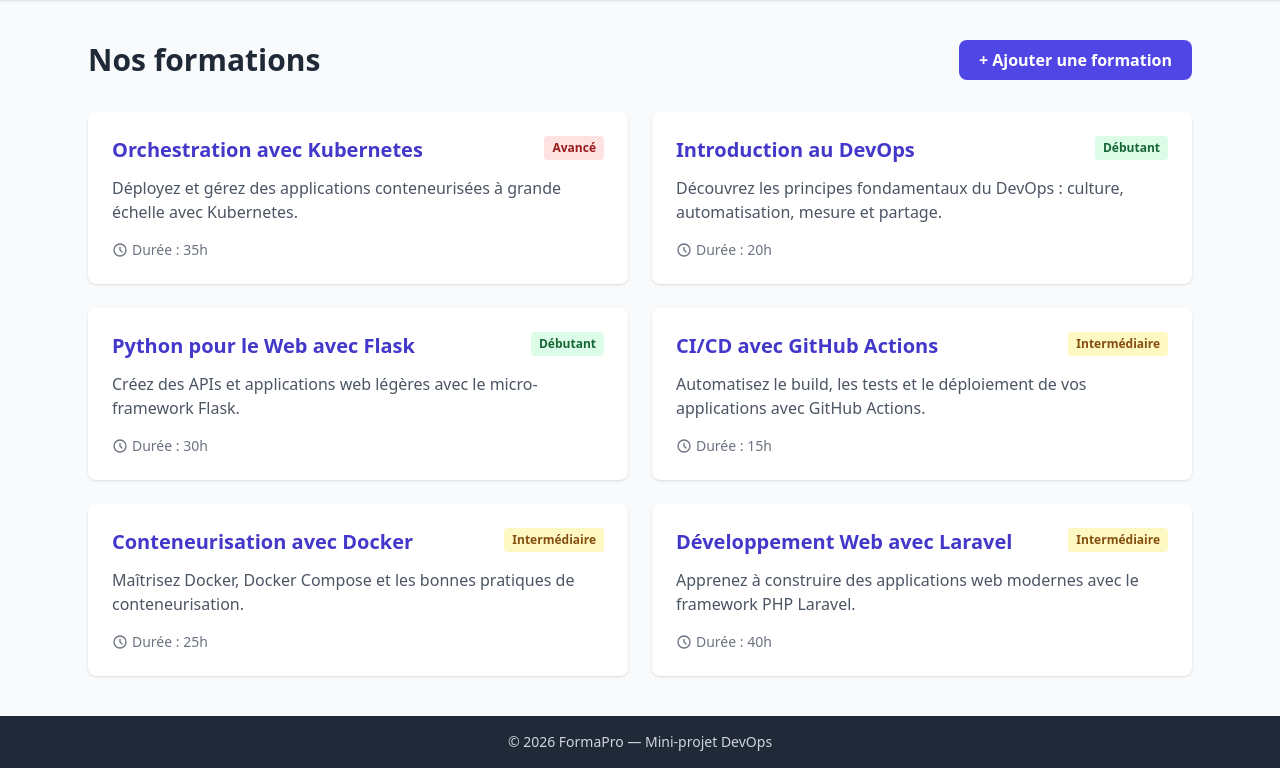
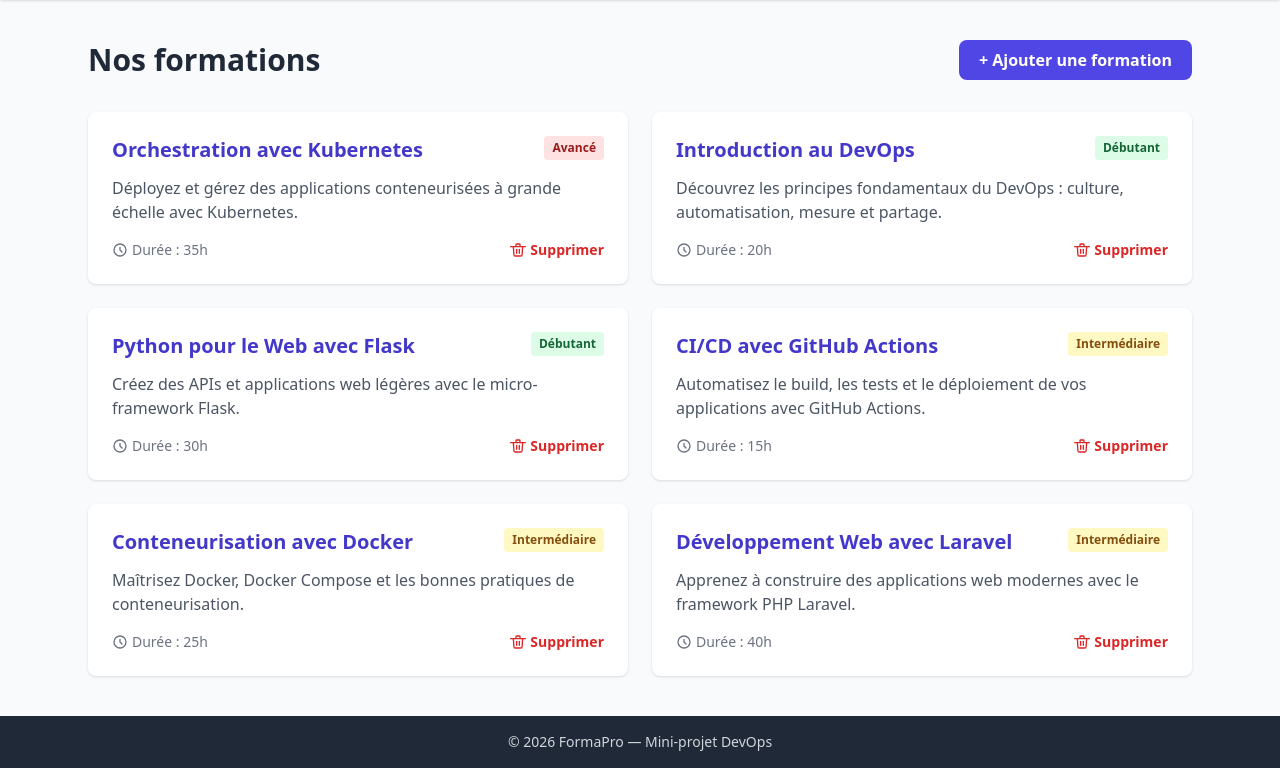
Before and after one commit to GhostSt94/mini-projet-automatisation, a Laravel app: page /formations in a window 1280 px wide. Shown: the part 60-828 px from the top of the page. Run offline with Laravel 10, Linux system fonts and the light colour scheme; data comes from the database, SQL or seed files in the repository; some libraries are stand-ins or nearby versions.

Commit message:
feat: add formation deletion + report generation tooling
- DELETE /formations/{formation} route + destroy() method
- Delete button on each formation card with JS confirm
- Flash message "Formation supprimée avec succès"
- docs/build_docx.py: Python script to generate a Word report
  with embedded screenshots (run via python:3.11-slim container)
- 3 app screenshots captured via zenika/alpine-chrome headless

```diff
--- a/app/Http/Controllers/FormationController.php
+++ b/app/Http/Controllers/FormationController.php
@@ -41,4 +41,13 @@ class FormationController extends Controller
             ->route('formations.index')
             ->with('success', 'Formation ajoutée avec succès.');
     }
+
+    public function destroy(Formation $formation)
+    {
+        $formation->delete();
+
+        return redirect()
+            ->route('formations.index')
+            ->with('success', 'Formation supprimée avec succès.');
+    }
 }
--- a/resources/views/formations/index.blade.php
+++ b/resources/views/formations/index.blade.php
@@ -40,6 +40,7 @@
                         </span>
                     </div>
                     <p class="text-gray-600 mb-4">{{ $formation->description }}</p>
+                    <div class="flex justify-between items-center">
                         <div class="text-sm text-gray-500 flex items-center">
                             <svg class="w-4 h-4 mr-1" fill="none" stroke="currentColor" viewBox="0 0 24 24">
                                 <path stroke-linecap="round" stroke-linejoin="round" stroke-width="2"
@@ -47,6 +48,20 @@
                             </svg>
                             Durée : {{ $formation->duree }}
                         </div>
+                        <form method="POST" action="{{ route('formations.destroy', $formation) }}"
+                              onsubmit="return confirm('Supprimer la formation « {{ $formation->titre }} » ?');">
+                            @csrf
+                            @method('DELETE')
+                            <button type="submit"
+                                    class="text-red-600 hover:text-red-800 text-sm font-semibold flex items-center">
+                                <svg class="w-4 h-4 mr-1" fill="none" stroke="currentColor" viewBox="0 0 24 24">
+                                    <path stroke-linecap="round" stroke-linejoin="round" stroke-width="2"
+                                          d="M19 7l-.867 12.142A2 2 0 0116.138 21H7.862a2 2 0 01-1.995-1.858L5 7m5 4v6m4-6v6M1 7h22M9 7V4a1 1 0 011-1h4a1 1 0 011 1v3"/>
+                                </svg>
+                                Supprimer
+                            </button>
+                        </form>
+                    </div>
                 </div>
             @endforeach
         </div>
--- a/routes/web.php
+++ b/routes/web.php
@@ -7,3 +7,4 @@ Route::get('/', [FormationController::class, 'home'])->name('home');
 Route::get('/formations', [FormationController::class, 'index'])->name('formations.index');
 Route::get('/formations/create', [FormationController::class, 'create'])->name('formations.create');
 Route::post('/formations', [FormationController::class, 'store'])->name('formations.store');
+Route::delete('/formations/{formation}', [FormationController::class, 'destroy'])->name('formations.destroy');
```
Also changed, not shown: docs/screenshots/.compose-ps.txt (added), 5 other files. Lines whose indentation alone changed are shown as unchanged.
